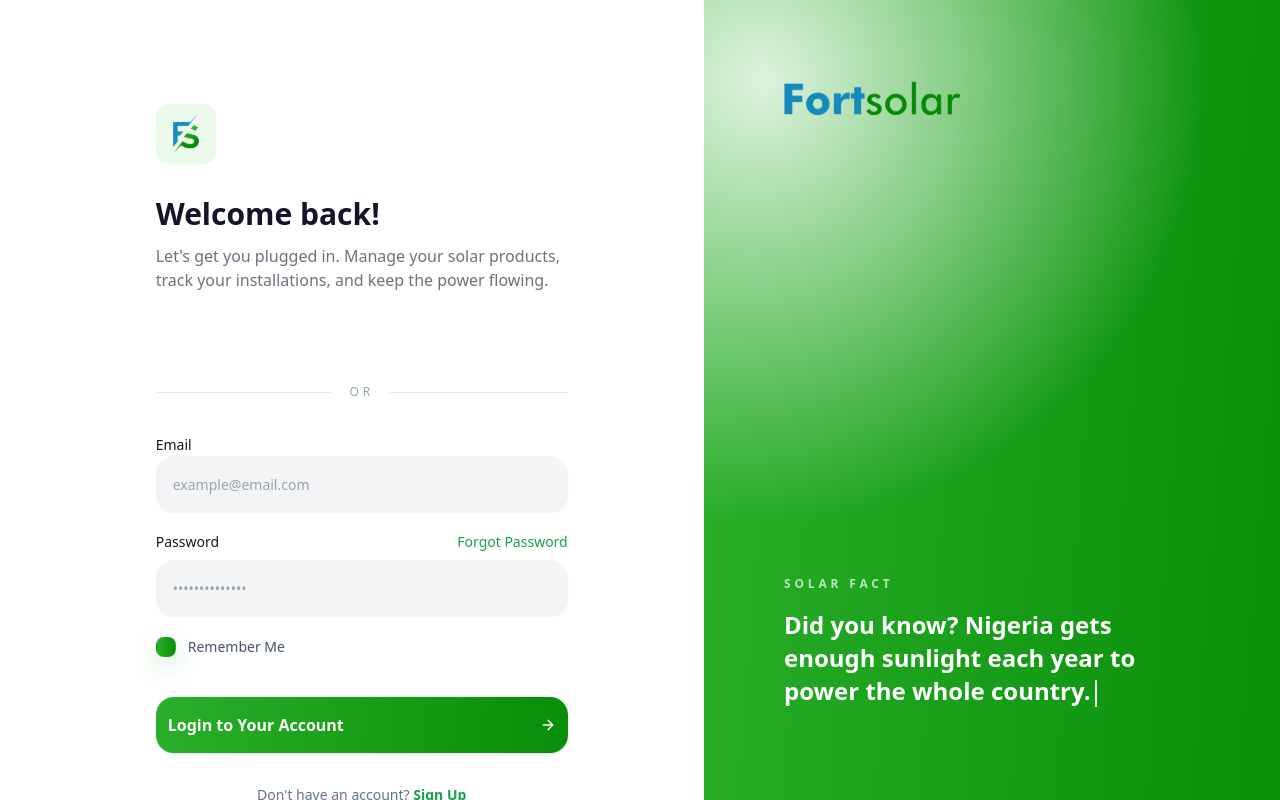
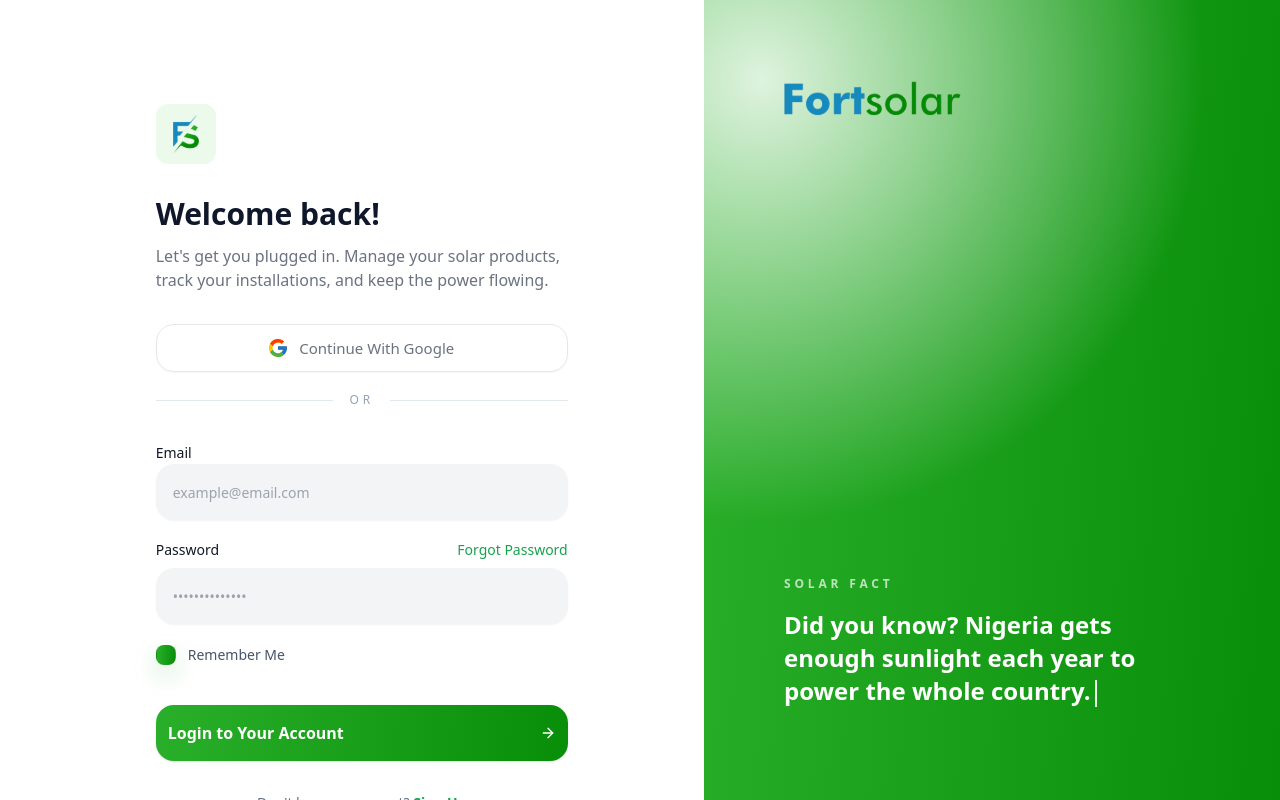
Before and after one commit to fort-solar/staging-store-clone, a Next.js app: page /login in a window 1280 px wide. Built offline with nearby package versions, Linux system fonts and the light colour scheme; no server answers.

Commit message:
feat(auth): enhance GoogleAuthButton with customizable label and styling

```diff
--- a/components/features/pages/auth/GoogleAuthButton.tsx
+++ b/components/features/pages/auth/GoogleAuthButton.tsx
@@ -1,16 +1,25 @@
 "use client";
 
 import React, { useEffect, useRef, useState } from "react";
-import { GoogleLogin, type CredentialResponse } from "@react-oauth/google";
+import { GoogleLogin } from "@react-oauth/google";
+import { GoogleIcon } from "@/components/features/icons/GoogleIcon";
+import { cn } from "@/lib/utils";
 
 type GoogleAuthButtonProps = {
-  onSuccess: (response: CredentialResponse) => void;
-  onError: () => void;
-};
+  className?: string;
+  label?: string;
+} & Omit<
+  React.ComponentProps<typeof GoogleLogin>,
+  "containerProps" | "shape" | "size" | "text" | "theme" | "width"
+>;
 
 const DEFAULT_BUTTON_WIDTH = 360;
 
-const GoogleAuthButton = ({ onSuccess, onError }: GoogleAuthButtonProps) => {
+const GoogleAuthButton = ({
+  className,
+  label = "Continue With Google",
+  ...googleButtonProps
+}: GoogleAuthButtonProps) => {
   const containerRef = useRef<HTMLDivElement | null>(null);
   const [buttonWidth, setButtonWidth] = useState(DEFAULT_BUTTON_WIDTH);
 
@@ -35,15 +44,31 @@
   }, []);
 
   return (
-    <div ref={containerRef} className="w-full [&>div]:!w-full [&_iframe]:!w-full">
+    <div
+      ref={containerRef}
+      className={cn(
+        "relative w-full rounded-2xl focus-within:ring-2 focus-within:ring-[#16A34A]/20",
+        className,
+      )}
+    >
+      <div
+        aria-hidden
+        className="pointer-events-none flex h-12 w-full items-center justify-center gap-3 rounded-2xl border border-[#E5E7EB] bg-white px-4 text-[15px] font-medium text-[#6B7280] shadow-[0_1px_2px_rgba(15,23,42,0.04)]"
+      >
+        <GoogleIcon />
+        <span>{label}</span>
+      </div>
       <GoogleLogin
-        onSuccess={onSuccess}
-        onError={onError}
+        {...googleButtonProps}
         text="continue_with"
         shape="rectangular"
         theme="outline"
         size="large"
         width={buttonWidth}
+        containerProps={{
+          className:
+            "absolute inset-x-0 top-0 z-10 origin-top scale-y-[1.2] opacity-0 [&>div]:!w-full [&_iframe]:!w-full",
+        }}
       />
     </div>
   );
--- a/lib/checkout.ts
+++ b/lib/checkout.ts
@@ -22,7 +22,7 @@
   title: string;
   price: number;
   image: string;
-  sourceType: string;
+  sourceType: "product" | "package";
   sourceId: string;
 };
 
```
